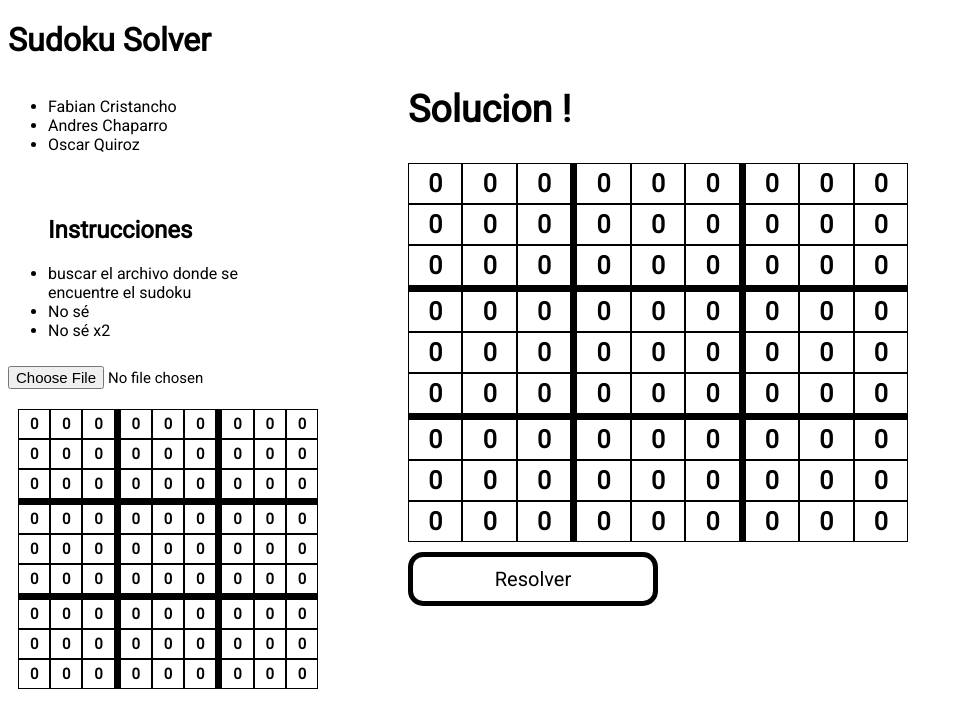
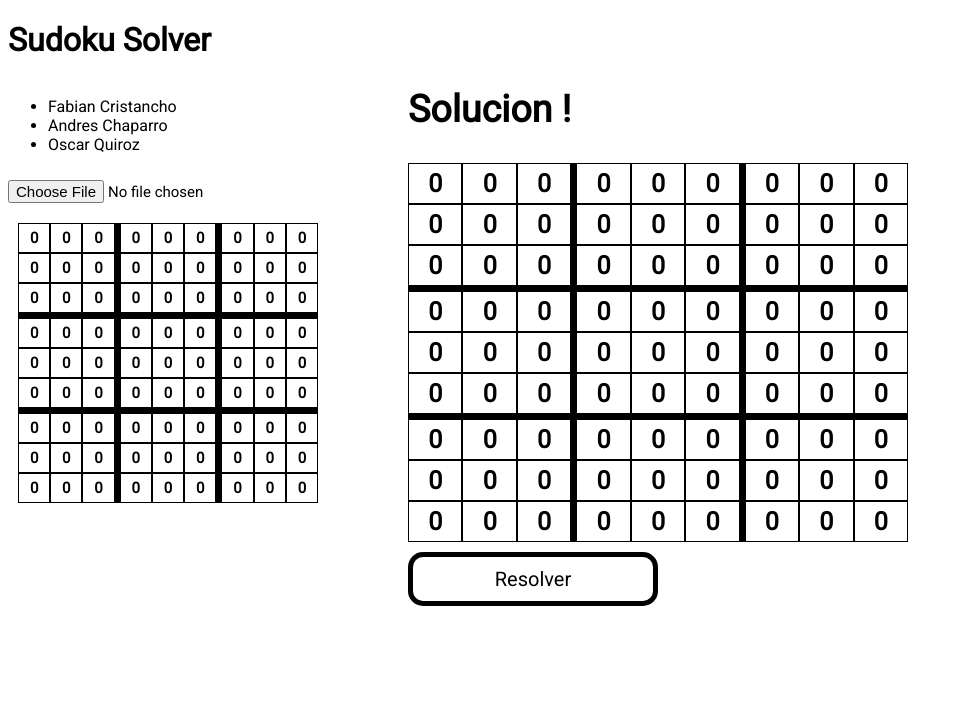
Before and after one commit to oscar-quiroz/sudokuAngular, an Angular app: page / in a window 1280 px wide. Shown: the top 728 px of the page, without its empty margins (0-963 px from the left). Built offline with nearby package versions, Linux system fonts and the light colour scheme.

Commit message:
validaciones en la interfaz

```diff
--- a/src/app/app.component.html
+++ b/src/app/app.component.html
@@ -15,22 +15,16 @@
                 Oscar Quiroz
             </li>
         </ul>
-        <ul>
-            <h2>Instrucciones </h2>
-            <li>
-                buscar el archivo donde se encuentre el sudoku
-            </li>
-            <li>
-                No sé
+        <ul *ngIf="isErrors">
+            <h2>Errores </h2>
+            <li style="color: red;" *ngFor="let item of arrayErrors">
+                {{item}}
             </li>
 
-            <li>
-                No sé x2
-            </li>
         </ul>
         <input #file required id="file" type="file" accept=".txt" [ngClass]="ok" (change)="onSelectFile($event)">
         <div class="pre-sudoku">
-            <app-sudoku [showButton]="showButton" [array]='matrix'></app-sudoku>
+            <app-sudoku [showButton]="showButton" [array]='initialMatrix'></app-sudoku>
         </div>
     </div>
     <div class="sudoku">
--- a/src/app/app.component.ts
+++ b/src/app/app.component.ts
@@ -1,4 +1,5 @@
 import { Component } from '@angular/core';
+import { ReplaySubject } from 'rxjs';
 import { Sudoku } from './models/sudoku';
 
 @Component({
@@ -7,18 +8,23 @@ import { Sudoku } from './models/sudoku';
   styleUrls: ['./app.component.css'],
 })
 export class AppComponent {
-  showButton:boolean= false;
+
+
+  isErrors:boolean=false;
+  arrayErrors: any = []
+  showButton: boolean = false;
   title = 'sudokuSolver';
   ok = '';
   file: any; // archivo obtenido con el input
 
+  initialMatrix: any;
   matrix: any; // aca se carga el sudoku para enviarlo al componente sudoku
   resultFile: any;
   sudoku: Sudoku = new Sudoku();
 
-  constructor() {}
+  constructor() { }
 
-  ngOnInit(): void {}
+  ngOnInit(): void { }
 
   /**
    *
@@ -29,6 +35,7 @@ export class AppComponent {
     console.log('Sudoku : ', e.target.files[0]);
     this.file = e.target.files[0];
 
+
     this.uploadDocument();
   }
 
@@ -36,30 +43,32 @@ export class AppComponent {
    * lee el archivo y lo asigna a al variable matrix
    */
   uploadDocument() {
+    this.arrayErrors=[]
+    this.isErrors=false;
     let fileReader = new FileReader();
     fileReader.onload = (e) => {
       this.resultFile = e.target?.result;
 
+      this.initialMatrix = this.resultFile.split(' ').join('').split('\r\n').join('').split('');
       let varValidation = this.resultFile.split(' ').join('').split('\r\n');
 
-      if (
-        this.validatePipe(
-          this.verifyLenSudoku(varValidation),
-          'El sudoku no es 9x9'
-        ) &&
-        this.validatePipe(
-          this.verifyNumericSudoku(varValidation),
-          'El sudoku no es numérico'
-        ) &&
-        this.validatePipe(
-          this.validateRowNoRepeat(varValidation),
-          'Hay filas con valores repetidos'
-        ) &&
-        this.validatePipe(
-          this.validateRowNoRepeat(this.getColumnsAsArray(varValidation)),
-          'Hay columnas con valores repetidos'
-        )
-      ) {
+      if (!this.verifyLenSudoku(varValidation)) {
+        this.arrayErrors.push('El sudoku no es 9x9')
+      }
+      if (!this.verifyNumericSudoku(varValidation)) {
+        this.arrayErrors.push('El sudoku no es númerico')
+      }
+
+      if (!this.validateRowNoRepeat(varValidation)) {
+        this.arrayErrors.push('Hay filas con valores repetido')
+      }
+
+      if (!this.validateRowNoRepeat(this.getColumnsAsArray(varValidation))) {
+        this.arrayErrors.push('Hay columnas con valores repetido')
+      }
+
+      if (this.verifyLenSudoku(varValidation) && this.verifyNumericSudoku(varValidation) &&
+        this.validateRowNoRepeat(varValidation) && this.validateRowNoRepeat(this.getColumnsAsArray(varValidation))) {
         this.resultFile = this.resultFile.split('\n').join(' ');
         let response = this.sudoku.search(
           this.sudoku.parse_grid(this.resultFile.split(' ').join(''))
@@ -67,6 +76,12 @@ export class AppComponent {
         console.log(Object.values(response));
         this.matrix = Object.values(response);
       }
+      if(this.arrayErrors.length===0){
+        this.isErrors= false;
+      }else{
+        this.isErrors= true;
+      }
+      console.log(this.arrayErrors)
     };
     this.resultFile = fileReader.readAsText(this.file);
   }
```
